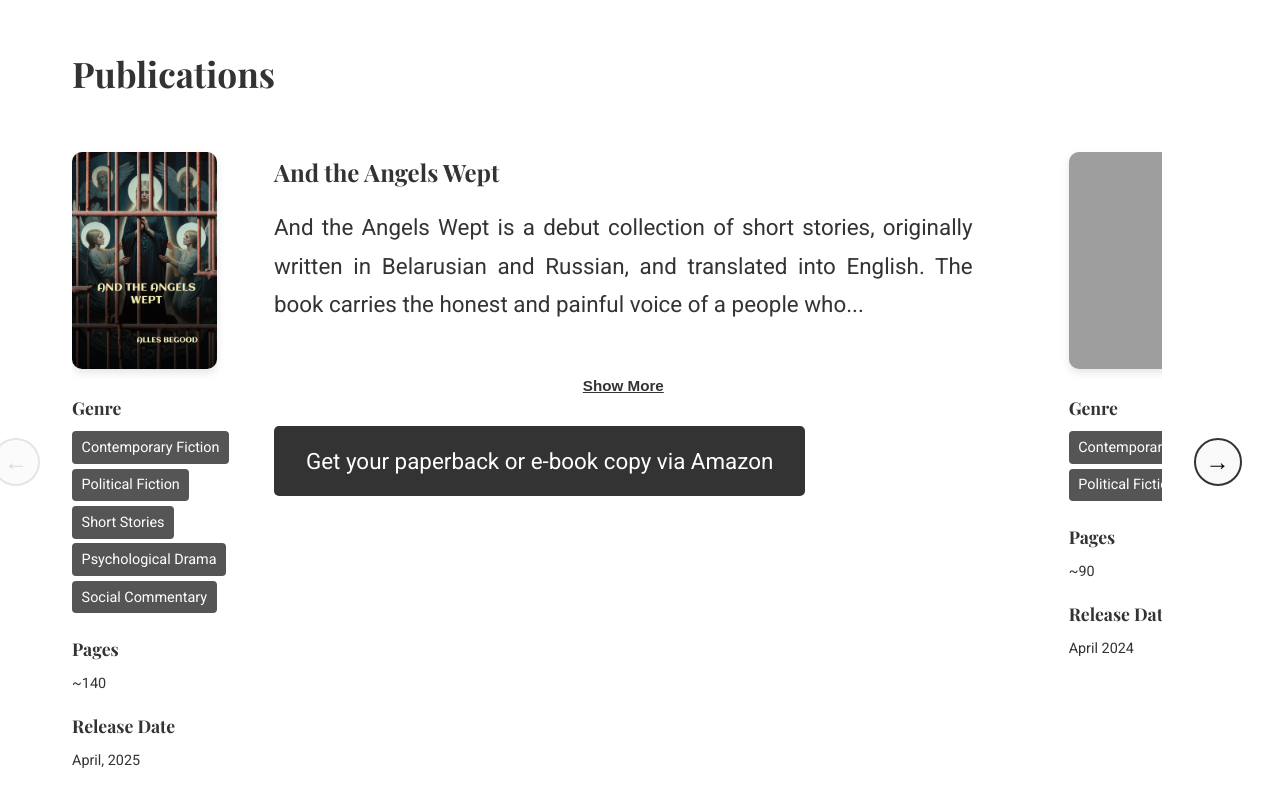
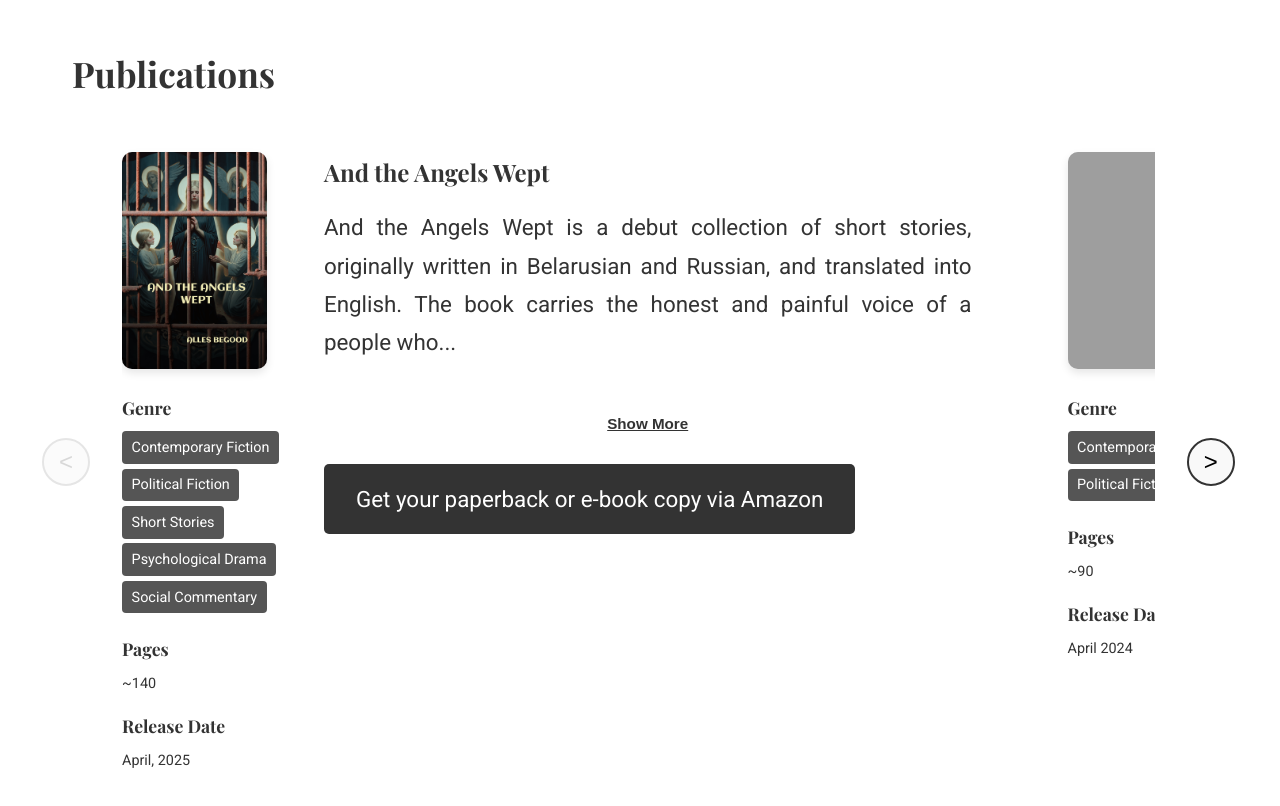
Before and after one commit to abulat/book-app, a website with bundled scripts: page src/index.html in a window 1280 px wide. Shown: the part 1560-2366 px from the top of the page. Built offline with nearby package versions, Linux system fonts and the light colour scheme; grey boxes are pictures that could not be loaded.

Commit message:
fix scroll in carouselle

```diff
--- a/src/css/styles.css
+++ b/src/css/styles.css
@@ -254,9 +254,9 @@ hr {
     gap: 2rem;
     position: relative;
     width: 110%;       /* Force wrapper to match container bounds */
-    max-width: 110%;   /* Prevent it from expanding wider than viewport */
+    max-width: 105%;   /* Prevent it from expanding wider than viewport */
     overflow: hidden;  /* Clean up stray layouts */
-    margin: 0 80px 3rem -80px;
+    margin: 0 30px 3rem -30px;
 }
 
 .carousel-arrow {
--- a/src/index.html
+++ b/src/index.html
@@ -65,11 +65,11 @@
         <div class="container">
             <h2 data-i18n="books.title">Published Works</h2>
             <div class="carousel-wrapper">
-                <button class="carousel-arrow" data-direction="left" aria-label="Scroll left">←</button>
+                <button class="carousel-arrow" data-direction="left" aria-label="Scroll left">&lt;</button>
                 <div id="books-container" class="books-container">
                     <!-- Books will be rendered here by JavaScript -->
                 </div>
-                <button class="carousel-arrow" data-direction="right" aria-label="Scroll right">→</button>
+                <button class="carousel-arrow" data-direction="right" aria-label="Scroll right">&gt;</button>
             </div>
         </div>
     </section>
--- a/src/js/books.js
+++ b/src/js/books.js
@@ -244,7 +244,7 @@ function scrollCarousel(direction) {
   if (!container) return;
 
   // Scroll by one book width (80% of container) plus gap
-  const scrollAmount = container.clientWidth * 0.8 + 3 * 16; // 3rem gap in pixels (assuming 16px = 1rem)
+  const scrollAmount = container.clientWidth * 0.865 + 3 * 16; // 3rem gap in pixels (assuming 16px = 1rem)
   const targetScroll = direction === 'left'
     ? container.scrollLeft - scrollAmount
     : container.scrollLeft + scrollAmount;
```
